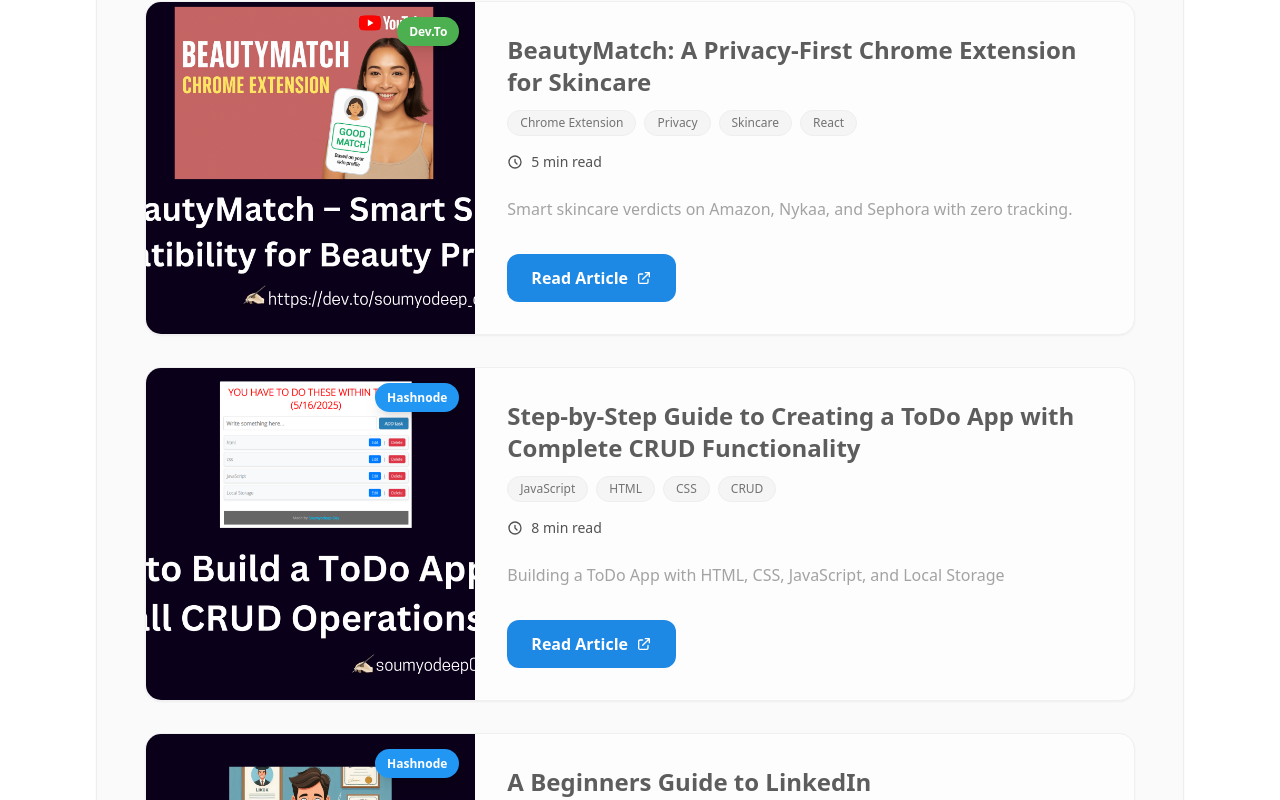
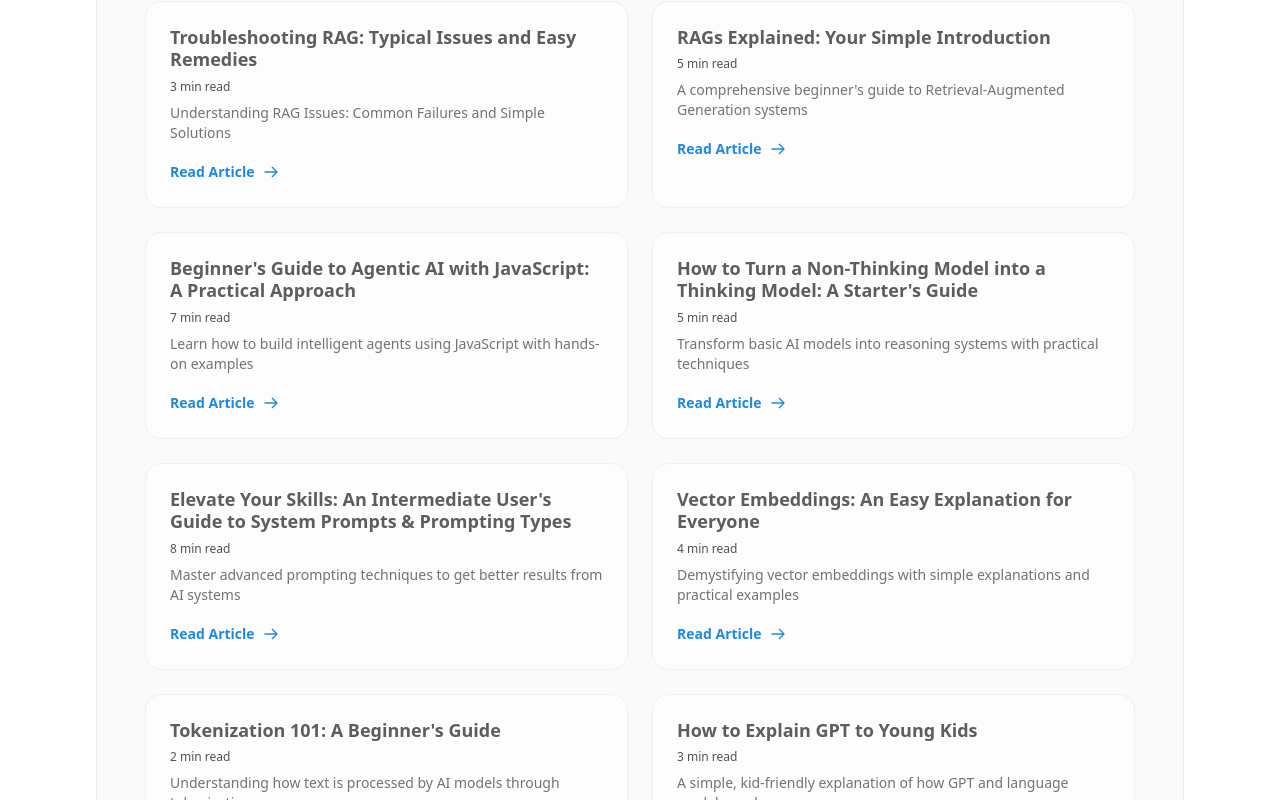
Before and after one commit to Soumyodeep-Dey/SD-portfolio, a React (Vite) app: page /blogs in a window 1280 px wide. Shown: the part 600-1400 px from the top of the page. Built offline with nearby package versions, Linux system fonts and the light colour scheme.

Commit message:
css upgradation

```diff
--- a/src/components/Blogs/Blogs.jsx
+++ b/src/components/Blogs/Blogs.jsx
@@ -3,31 +3,76 @@
 
 const myBlogs = [
   {
+    title: "Troubleshooting RAG: Typical Issues and Easy Remedies",
+    description: "Understanding RAG Issues: Common Failures and Simple Solutions",
+    link: "#", // Add your actual link when available
+    readTime: "3 min read"
+  },
+  {
+    title: "RAGs Explained: Your Simple Introduction",
+    description: "A comprehensive beginner's guide to Retrieval-Augmented Generation systems",
+    link: "#", // Add your actual link when available
+    readTime: "5 min read"
+  },
+  {
+    title: "Beginner's Guide to Agentic AI with JavaScript: A Practical Approach",
+    description: "Learn how to build intelligent agents using JavaScript with hands-on examples",
+    link: "#", // Add your actual link when available
+    readTime: "7 min read"
+  },
+  {
+    title: "How to Turn a Non-Thinking Model into a Thinking Model: A Starter's Guide",
+    description: "Transform basic AI models into reasoning systems with practical techniques",
+    link: "#", // Add your actual link when available
+    readTime: "5 min read"
+  },
+  {
+    title: "Elevate Your Skills: An Intermediate User's Guide to System Prompts & Prompting Types",
+    description: "Master advanced prompting techniques to get better results from AI systems",
+    link: "#", // Add your actual link when available
+    readTime: "8 min read"
+  },
+  {
+    title: "Vector Embeddings: An Easy Explanation for Everyone",
+    description: "Demystifying vector embeddings with simple explanations and practical examples",
+    link: "#", // Add your actual link when available
+    readTime: "4 min read"
+  },
+  {
+    title: "Tokenization 101: A Beginner's Guide",
+    description: "Understanding how text is processed by AI models through tokenization",
+    link: "#", // Add your actual link when available
+    readTime: "2 min read"
+  },
+  {
+    title: "How to Explain GPT to Young Kids",
+    description: "A simple, kid-friendly explanation of how GPT and language models work",
+    link: "#", // Add your actual link when available
+    readTime: "3 min read"
+  },
+  {
     title: "BeautyMatch: A Privacy-First Chrome Extension for Skincare",
     description: "Smart skincare verdicts on Amazon, Nykaa, and Sephora with zero tracking.",
     link: "https://dev.to/soumyodeep_dey_c6cb5e8c97/beautymatch-smart-skin-compatibility-for-beauty-products-2fbg",
-    image: "/Images/BeautyMatch Blog.png",
-    tags: ["Chrome Extension", "Privacy", "Skincare", "React"],
-    platform: "dev.to",
     readTime: "5 min read"
   },
   {
     title: "Step-by-Step Guide to Creating a ToDo App with Complete CRUD Functionality",
     description: "Building a ToDo App with HTML, CSS, JavaScript, and Local Storage",
     link: "https://hashnode.com/post/cmas1h2tg000509lbe8flaetj",
-    image: "/Images/ToDo App Blog.png",
-    tags: ["JavaScript", "HTML", "CSS", "CRUD"],
-    platform: "hashnode",
     readTime: "8 min read"
   },
   {
     title: "A Beginners Guide to LinkedIn",
     description: "Effective Strategies for Expanding Your LinkedIn Network (most useful for Beginners)",
     link: "https://hashnode.com/post/cm02l0eje000408mhbmv61h6f",
-    image: "/Images/LinkedIn Blog.png",
-    tags: ["Career", "Networking", "LinkedIn", "Professional"],
-    platform: "hashnode",
     readTime: "6 min read"
+  },
+  {
+    title: "New blogs are coming Soon",
+    description: "A hands-on demo blog is coming soon. Stay tuned for practical walkthroughs and live examples!",
+    link: "#",
+    readTime: "Demo - Coming Soon"
   },
 ];
 
@@ -37,66 +82,29 @@
     author: "Tanmoy Ganguly",
     link: "https://xanmoy.hashnode.dev/mastering-git-commit-types-a-comprehensive-example-in-convention",
     date: "July 27, 2025",
-    category: "Development"
   },
   {
     title: "Everything I know about good system design",
     author: "sean goedecke",
     link: "https://www.seangoedecke.com/good-system-design/?ref=dailydev",
     date: "June 30, 2025",
-    category: "Architecture"
   },
   {
     title: "Don't Let Your Best Ideas Die in Silence",
     author: "Arpit Bhayani",
     link: "https://arpitbhayani.me/blogs/dont-let-your-best-ideas-die-in-silenc",
     date: "June 5, 2025",
-    category: "Career"
   },
   {
     title: "I Built an MCP Server for DevTo (100% Open Source)🎉",
     author: "Arindam Majumdar",
     link: "https://dev.to/arindam_1729/i-built-an-mcp-server-for-devto-100-open-source-4f6n",
     date: "June 3, 2025",
-    category: "Open Source"
   },
 ];
 
 function Blogs() {
-  const [loadingImages, setLoadingImages] = useState({});
-  const [errorImages, setErrorImages] = useState({});
   const [activeTab, setActiveTab] = useState('my-blogs');
-
-  const handleImageLoad = (blogIndex) => {
-    setLoadingImages(prev => ({ ...prev, [blogIndex]: false }));
-  };
-
-  const handleImageError = (blogIndex) => {
-    setErrorImages(prev => ({ ...prev, [blogIndex]: true }));
-    setLoadingImages(prev => ({ ...prev, [blogIndex]: false }));
-  };
-
-  const handleImageLoadStart = (blogIndex) => {
-    setLoadingImages(prev => ({ ...prev, [blogIndex]: true }));
-  };
-
-  const getPlatformColor = (platform) => {
-    switch (platform) {
-      case 'dev.to': return 'bg-success-500';
-      case 'hashnode': return 'bg-primary-500';
-      default: return 'bg-light-600 dark:bg-dark-600';
-    }
-  };
-
-  const getCategoryColor = (category) => {
-    switch (category) {
-      case 'Development': return 'bg-primary-500';
-      case 'Architecture': return 'bg-secondary-500';
-      case 'Career': return 'bg-warning-500';
-      case 'Open Source': return 'bg-success-500';
-      default: return 'bg-light-600 dark:bg-dark-600';
-    }
-  };
 
   return (
     <main
@@ -159,87 +167,37 @@
                 </p>
               </div>
 
-              <div className="grid gap-8">
+              <div className="grid md:grid-cols-2 gap-6">
                 {myBlogs.map((blog, index) => (
                   <article
                     key={index}
-                    className="group relative bg-light-150 dark:bg-dark-150 rounded-2xl overflow-hidden shadow-sm border border-light-250 dark:border-dark-250 hover:shadow-lg hover:scale-[1.02] transition-all duration-500"
+                    className="group relative bg-light-150 dark:bg-dark-150 rounded-2xl p-6 border border-light-250 dark:border-dark-250 hover:shadow-lg hover:scale-[1.02] transition-all duration-300"
                   >
-                    <div className="lg:flex">
-                      {/* Blog image */}
-                      {blog.image && !errorImages[index] && (
-                        <figure className="lg:w-1/3 relative overflow-hidden">
-                          {loadingImages[index] && (
-                            <div className="absolute inset-0 bg-light-300 dark:bg-dark-300 animate-pulse" />
-                          )}
-                          <img
-                            src={blog.image}
-                            alt={blog.title}
-                            className="w-full h-48 lg:h-full object-cover transition-transform duration-500 group-hover:scale-105"
-                            onLoadStart={() => handleImageLoadStart(index)}
-                            onLoad={() => handleImageLoad(index)}
-                            onError={() => handleImageError(index)}
-                          />
-
-                          {/* Platform badge */}
-                          <div className="absolute top-4 right-4">
-                            <span className={`${getPlatformColor(blog.platform)} text-light-50 text-xs font-semibold py-1.5 px-3 rounded-full shadow-lg capitalize`}>
-                              {blog.platform}
-                            </span>
-                          </div>
-                        </figure>
-                      )}
-
-                      {/* Blog content */}
-                      <div className="lg:w-2/3 p-8">
-                        <header className="mb-6">
-                          <h3 className="text-xl md:text-2xl font-bold text-dark-650 dark:text-light-650 mb-3 leading-tight group-hover:text-primary-600 dark:group-hover:text-primary-400 transition-colors duration-300">
+                    <header className="mb-4">
+                      <h3 className="text-lg font-bold text-dark-650 dark:text-light-650 mb-2 leading-tight group-hover:text-primary-600 dark:group-hover:text-primary-400 transition-colors duration-300">
                         {blog.title}
                       </h3>
-
-                          {/* Tags */}
-                          <div className="flex flex-wrap gap-2 mb-4">
-                            {blog.tags?.map((tag, tagIndex) => (
-                              <span
-                                key={tagIndex}
-                                className="bg-light-200 dark:bg-dark-200 text-dark-700 dark:text-light-700 text-xs font-medium py-1 px-3 rounded-full border border-light-300 dark:border-dark-300"
-                              >
-                                {tag}
+                      <span className="block text-xs text-dark-600 dark:text-light-600 font-medium mb-2">
+                        {blog.readTime}
                       </span>
-                            ))}
-                          </div>
-
-                          {/* Read time */}
-                          <div className="flex items-center gap-2 text-sm text-dark-600 dark:text-light-600 mb-4">
-                            <svg className="w-4 h-4" fill="none" stroke="currentColor" viewBox="0 0 24 24">
-                              <path strokeLinecap="round" strokeLinejoin="round" strokeWidth={2} d="M12 8v4l3 3m6-3a9 9 0 11-18 0 9 9 0 0118 0z" />
-                            </svg>
-                            <span>{blog.readTime}</span>
-                          </div>
-                        </header>
-
-                        <p className="text-dark-800 dark:text-light-800 leading-relaxed text-base mb-8">
+                      <p className="text-sm text-dark-700 dark:text-light-700">
                         {blog.description}
                       </p>
-
+                    </header>
                     {blog.link && (
                       <a
                         href={blog.link}
                         target="_blank"
                         rel="noopener noreferrer"
-                            className="inline-flex items-center gap-2 px-6 py-3 bg-primary-600 hover:bg-primary-700 text-light-50 font-semibold rounded-xl transition-all duration-200 hover:scale-105 hover:shadow-lg"
+                        className="inline-flex items-center gap-2 text-sm font-semibold text-primary-600 dark:text-primary-400 hover:text-primary-700 dark:hover:text-primary-300 transition-colors duration-200"
                       >
                         <span>Read Article</span>
                         <svg className="w-4 h-4" fill="none" stroke="currentColor" viewBox="0 0 24 24">
-                              <path strokeLinecap="round" strokeLinejoin="round" strokeWidth={2} d="M10 6H6a2 2 0 00-2 2v10a2 2 0 002 2h10a2 2 0 002-2v-4M14 4h6m0 0v6m0-6L10 14" />
+                          <path strokeLinecap="round" strokeLinejoin="round" strokeWidth={2} d="M14 5l7 7m0 0l-7 7m7-7H3" />
                         </svg>
                       </a>
                     )}
-                      </div>
-                    </div>
-
-                    {/* Hover overlay effect */}
-                    <div className="absolute inset-0 bg-gradient-to-br from-primary-500/10 to-primary-600/10 opacity-0 group-hover:opacity-100 transition-opacity duration-500 pointer-events-none rounded-2xl" />
+                    <div className="absolute inset-0 bg-gradient-to-br from-primary-500/5 to-primary-600/5 opacity-0 group-hover:opacity-100 transition-opacity duration-300 pointer-events-none rounded-2xl" />
                   </article>
                 ))}
               </div>
@@ -253,26 +211,25 @@
                   Currently Reading
                 </h2>
                 <p className="text-dark-700 dark:text-light-700">
-                  Articles and resources I'm exploring to expand my knowledge
+                  Articles and resources I&apos;m exploring to expand my knowledge
                 </p>
               </div>
 
               <div className="grid md:grid-cols-2 gap-6">
-                {readingBlogs.map((blog, index) => (
+                {(
+                  readingBlogs.filter(blog => blog.category !== 'Development').length > 0
+                    ? readingBlogs.filter(blog => blog.category !== 'Development')
+                    : readingBlogs
+                ).map((blog, index) => (
                   <article
                     key={index}
                     className="group relative bg-light-150 dark:bg-dark-150 rounded-2xl p-6 border border-light-250 dark:border-dark-250 hover:shadow-lg hover:scale-[1.02] transition-all duration-300"
                   >
-                    {/* Category badge */}
                     <div className="flex justify-between items-start mb-4">
-                      <span className={`${getCategoryColor(blog.category)} text-light-50 text-xs font-semibold py-1.5 px-3 rounded-full`}>
-                        {blog.category}
-                      </span>
                       <span className="text-xs text-dark-600 dark:text-light-600 font-medium">
                         {blog.date}
                       </span>
                     </div>
-
                     <header className="mb-4">
                       <h3 className="text-lg font-bold text-dark-650 dark:text-light-650 mb-2 leading-tight group-hover:text-primary-600 dark:group-hover:text-primary-400 transition-colors duration-300">
                         {blog.title}
@@ -284,7 +241,6 @@
                         By {blog.author}
                       </p>
                     </header>
-
                     <a
                       href={blog.link}
                       target="_blank"
@@ -296,8 +252,6 @@
                         <path strokeLinecap="round" strokeLinejoin="round" strokeWidth={2} d="M14 5l7 7m0 0l-7 7m7-7H3" />
                       </svg>
                     </a>
-
-                    {/* Hover overlay effect */}
                     <div className="absolute inset-0 bg-gradient-to-br from-primary-500/5 to-primary-600/5 opacity-0 group-hover:opacity-100 transition-opacity duration-300 pointer-events-none rounded-2xl" />
                   </article>
                 ))}
```
Lines whose indentation alone changed are shown as unchanged.
